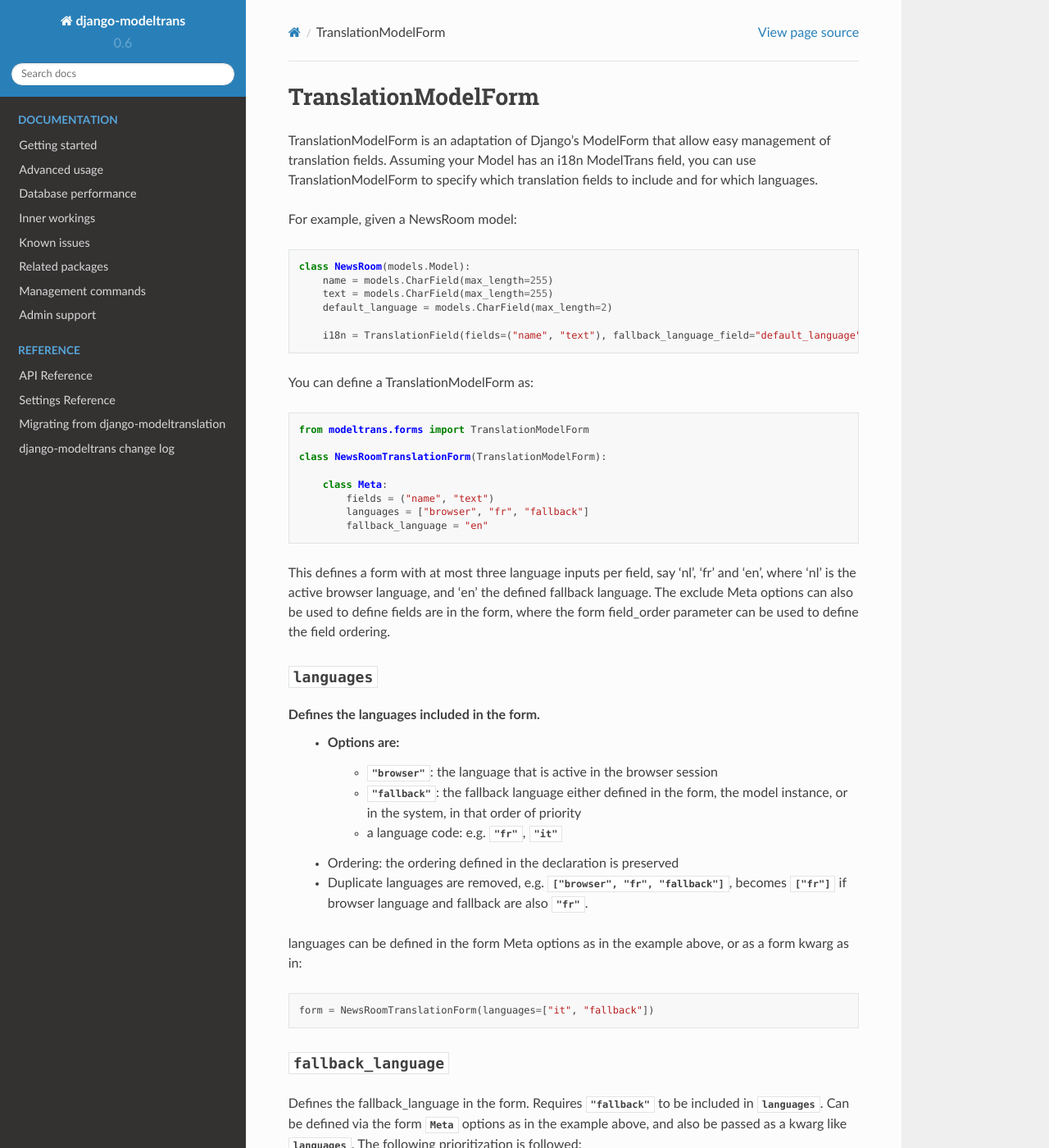
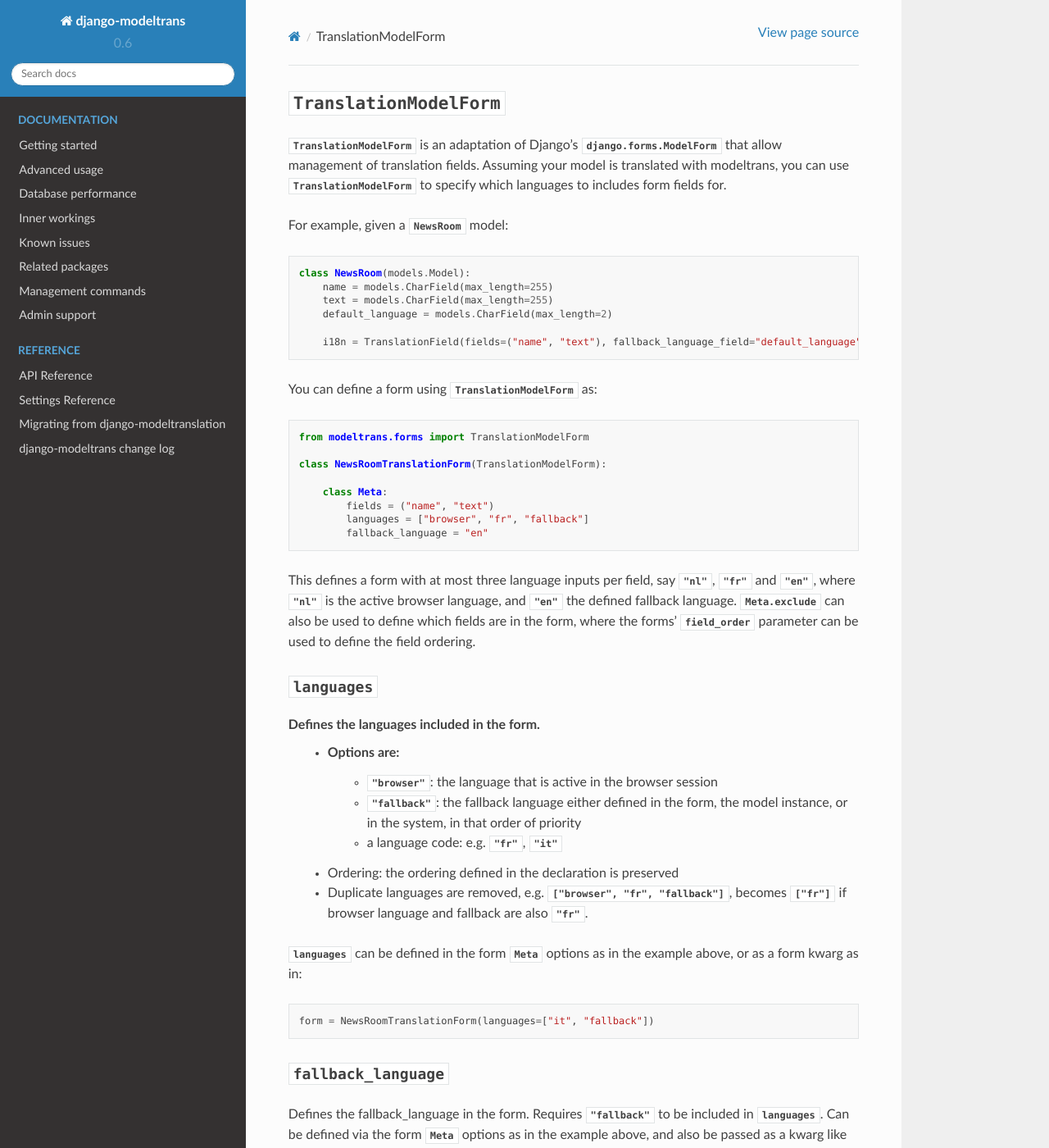
Before and after one commit to zostera/django-modeltrans, a Sphinx documentation site: the page built from docs/pages/translationmodelform.rst, in a window 1280 px wide and 1400 px high. Shown: the whole window at 82% size. Built offline with Sphinx 7.4.7 and the Read the Docs theme 2.0.0, drawn with Linux system fonts in a browser that asks for light colours; some of the changed text lies outside the part shown.

Commit message:
PR comments jieter - part 1
Co-authored-by: Jan Pieter Waagmeester <jieter@jieter.nl>

```diff
--- a/docs/pages/translationmodelform.rst
+++ b/docs/pages/translationmodelform.rst
@@ -1,11 +1,11 @@
-TranslationModelForm
-==============
+`TranslationModelForm`
+======================
 
-TranslationModelForm is an adaptation of Django's ModelForm that allow easy management of translation fields.
-Assuming your Model has an i18n ModelTrans field,
-you can use TranslationModelForm to specify which translation fields to include and for which languages.
+`TranslationModelForm` is an adaptation of Django's `django.forms.ModelForm` that allow management of translation fields.
+Assuming your model is translated with modeltrans,
+you can use `TranslationModelForm` to specify which languages to includes form fields for.
 
-For example, given a NewsRoom model::
+For example, given a `NewsRoom` model::
 
     class NewsRoom(models.Model):
         name = models.CharField(max_length=255)
@@ -14,7 +14,7 @@ For example, given a NewsRoom model::
 
         i18n = TranslationField(fields=("name", "text"), fallback_language_field="default_language")
 
-You can define a TranslationModelForm as::
+You can define a form using `TranslationModelForm` as::
 
     from modeltrans.forms import TranslationModelForm
 
@@ -25,13 +25,13 @@ You can define a TranslationModelForm as::
             languages = ["browser", "fr", "fallback"]
             fallback_language = "en"
 
-This defines a form with at most three language inputs per field, say 'nl', 'fr' and 'en',
-where 'nl' is the active browser language, and 'en' the defined fallback language.
-The exclude Meta options can also be used to define fields are in the form,
-where the form field_order parameter can be used to define the field ordering.
+This defines a form with at most three language inputs per field, say `"nl"`, `"fr"` and `"en"`,
+where `"nl"` is the active browser language, and `"en"` the defined fallback language.
+`Meta.exclude` can also be used to define which fields are in the form,
+where the forms' `field_order` parameter can be used to define the field ordering.
 
 `languages`
--------------------
+-----------
 
 Defines the languages included in the form.
     - Options are:
@@ -41,7 +41,7 @@ Defines the languages included in the form.
     - Ordering: the ordering defined in the declaration is preserved
     - Duplicate languages are removed, e.g. `["browser", "fr", "fallback"]`, becomes `["fr"]` if browser language and fallback are also `"fr"`.
 
-languages can be defined in the form Meta options as in the example above, or as a form kwarg as in::
+`languages` can be defined in the form `Meta` options as in the example above, or as a form kwarg as in::
 
     form = NewsRoomTranslationForm(languages=["it", "fallback"])
 
@@ -70,5 +70,4 @@ The label of the field is adjusted to include the relevant language
 and to designate the field as a translation or default fallback field, as follows:
 
   - translation fields: "field name (NL, translation language)"
-
   - fallback field: "field name (EN, default language)"
```
Also changed, not shown: other parts of docs/pages/translationmodelform.rst (+5 -5 lines), CHANGELOG.md (+1 -1 lines), 2 other files.
